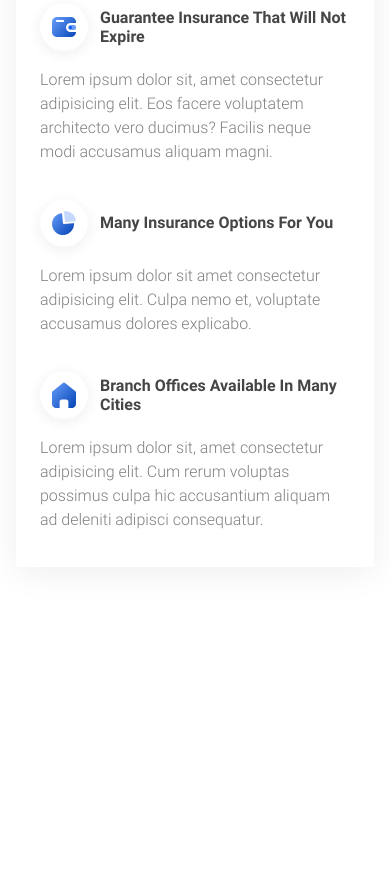
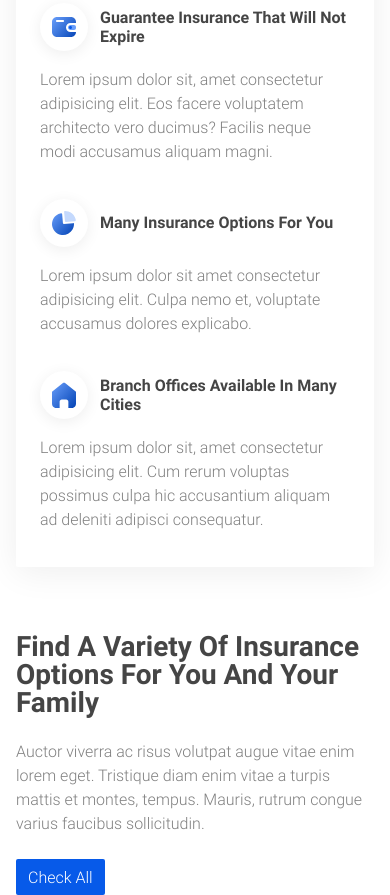
Before and after one commit to kepler003/insurance-company, a plain HTML site: page index.html in a window 390 px wide. Shown: the part 920-1815 px from the top of the page. Before the commit the page ends 1535 px from the top, so only its background shows below. Drawn offline with Linux system fonts and the light colour scheme; files whose address does not match are found by name.

Commit message:
Add left column in options section for mobile

```diff
--- a/index.html
+++ b/index.html
@@ -110,6 +110,17 @@
       </article>
     </div>
 
+    <div class="row">
+      <article class="options row__container">
+        <div class="options__text">
+          <h2 class="heading heading--2">Find A Variety Of Insurance Options For You And Your Family</h2>
+          <p class="options__message text--para">Auctor viverra ac risus volutpat augue vitae enim lorem eget. Tristique diam enim vitae a turpis mattis et montes, tempus. Mauris, rutrum congue varius faucibus sollicitudin.</p>
+          <button class="options__btn btn btn--primary">Check All</button>
+        </div>
+        <div class="options__cards"></div>
+      </article>
+    </div>
+
   </main>
 </body>
 </html>
--- /dev/null
+++ b/styles/components/organisms/options.css
@@ -0,0 +1,12 @@
+
+.options {
+  margin-top: var(--size-8);
+}
+
+.options__message {
+  margin-top: var(--size-5);
+}
+
+.options__btn {
+  margin-top: var(--size-5);
+}
--- a/styles/components/organisms/organisms.css
+++ b/styles/components/organisms/organisms.css
@@ -2,3 +2,4 @@
 @import 'header.css';
 @import 'welcome.css';
 @import 'benefits.css';
+@import 'options.css';
```
